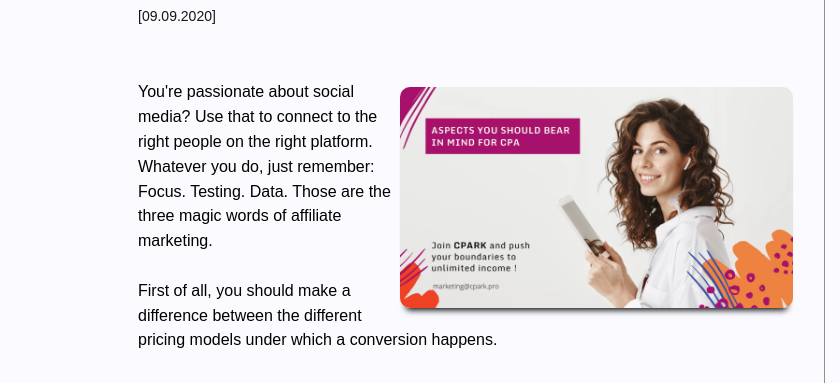
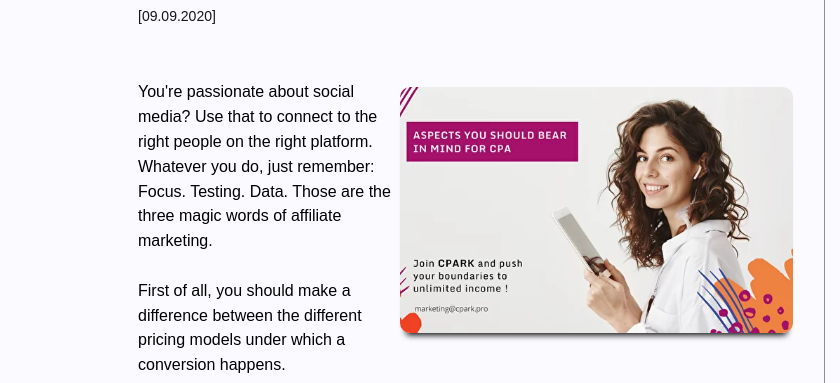
Before and after one commit to Empty-Fox/cpk1, a plain HTML site: page blog.html in a window 1280 px wide. Shown: the part 993-1376 px from the top of the page, 0-840 px from the left. Drawn offline with nearby package versions, Linux system fonts and the light colour scheme; grey boxes are pictures that could not be loaded; a web font is replaced by a local one.

Commit message:
add img web

```diff
--- a/blog.html
+++ b/blog.html
@@ -173,7 +173,7 @@
                     <br>
                     <div class="t799__text t-text t-text_md" style="font-size:16px;">
                         <p>
-                            <img src="img/_____________1.webp"
+                            <img src="img/1.webp"
                             data-aos="flip-left"  data-aos-easing="ease-out-cubic"
                             data-aos-duration="2000">
                             You're passionate about social media? Use that to connect to the right people on
```
Also changed, not shown: img/1.webp (added), img/_____________1.webp (deleted).
